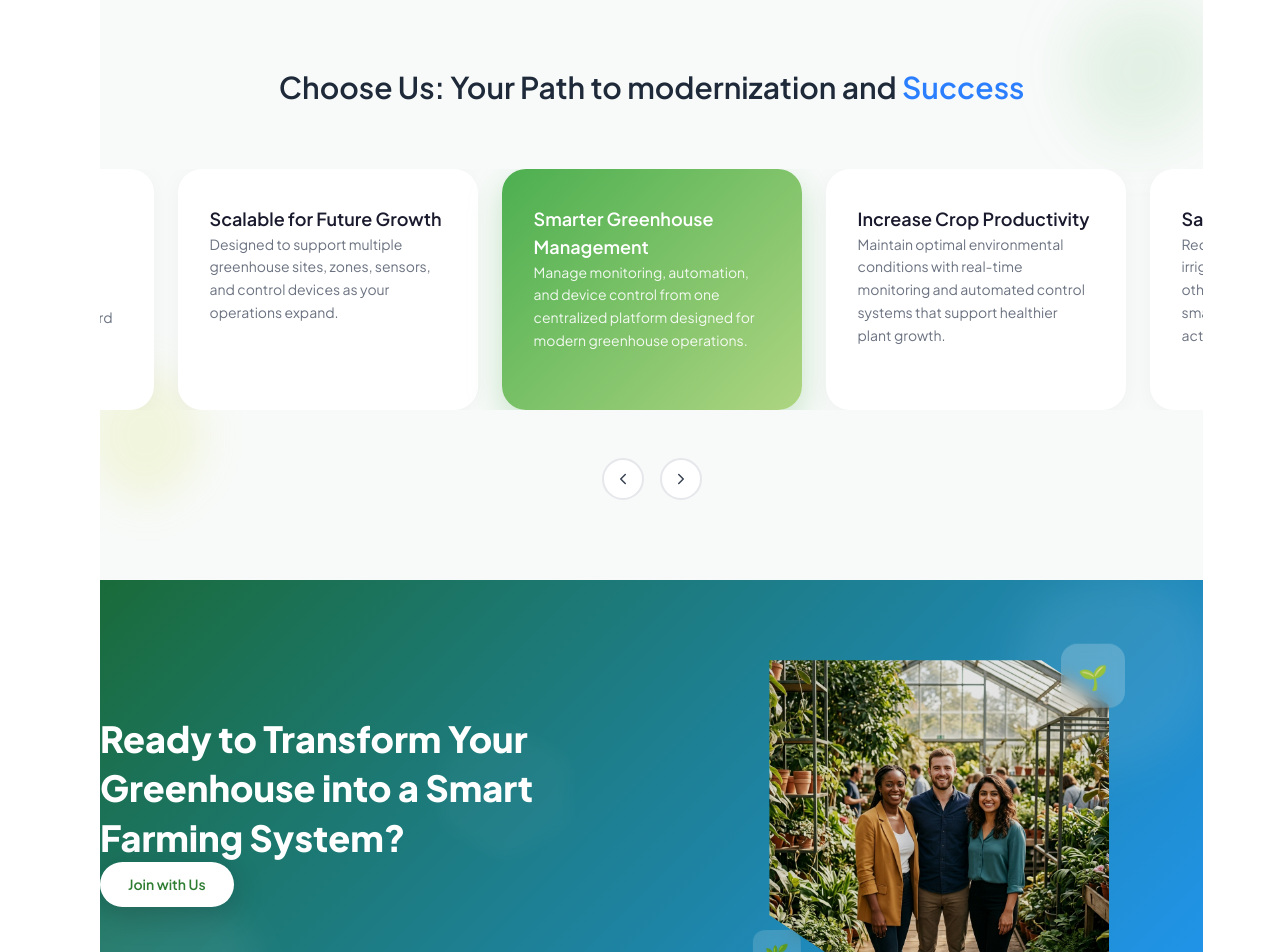
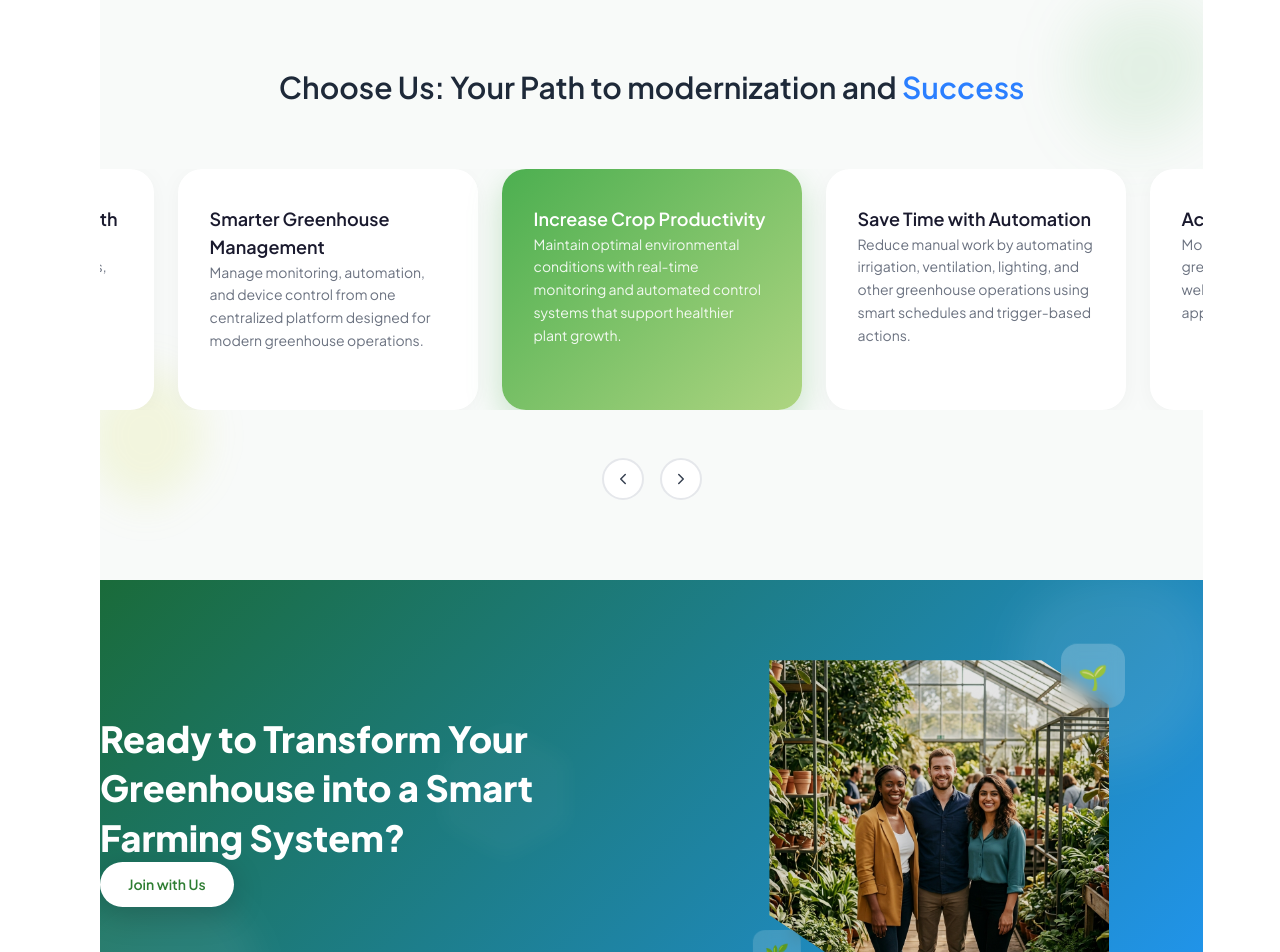
Before and after one commit to GaveenAnuranga/greenverseweb, a React (Vite) app: page / in a window 1280 px wide. Shown: the part 2635-3587 px from the top of the page. Built offline with nearby package versions, Linux system fonts and the light colour scheme.

Commit message:
feat: create BenefitsSection component with infinite auto-scrolling cards and touch-friendly drag support

```diff
--- a/src/sections/benefits.jsx
+++ b/src/sections/benefits.jsx
@@ -159,7 +159,7 @@ const BenefitsSection = () => {
         scrollToIndex(next);
         return next;
       });
-    }, 8000);
+    }, 5000);
     return () => clearInterval(timer);
   }, [isHovered, isDragging, padding, activeIndex]);
 
```
